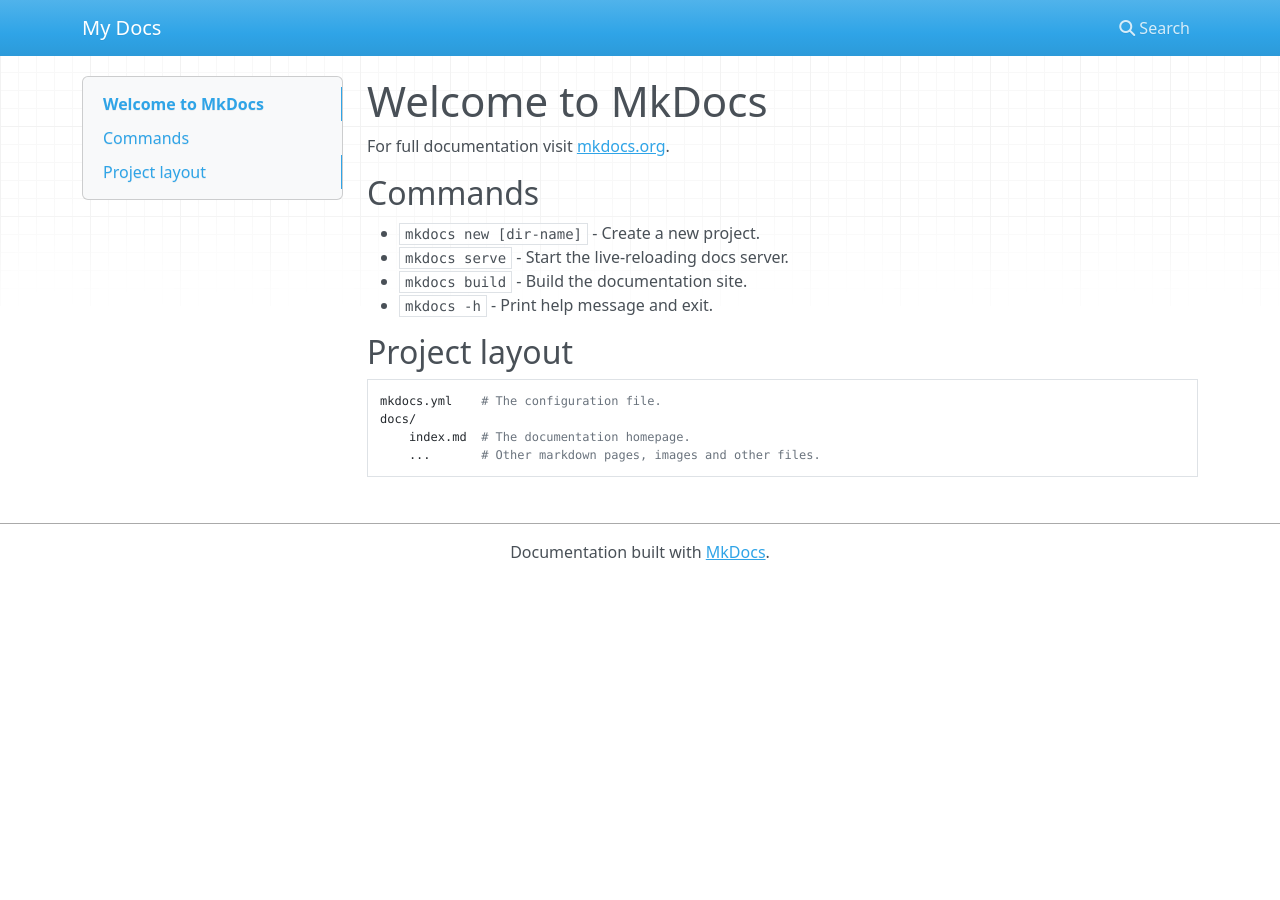
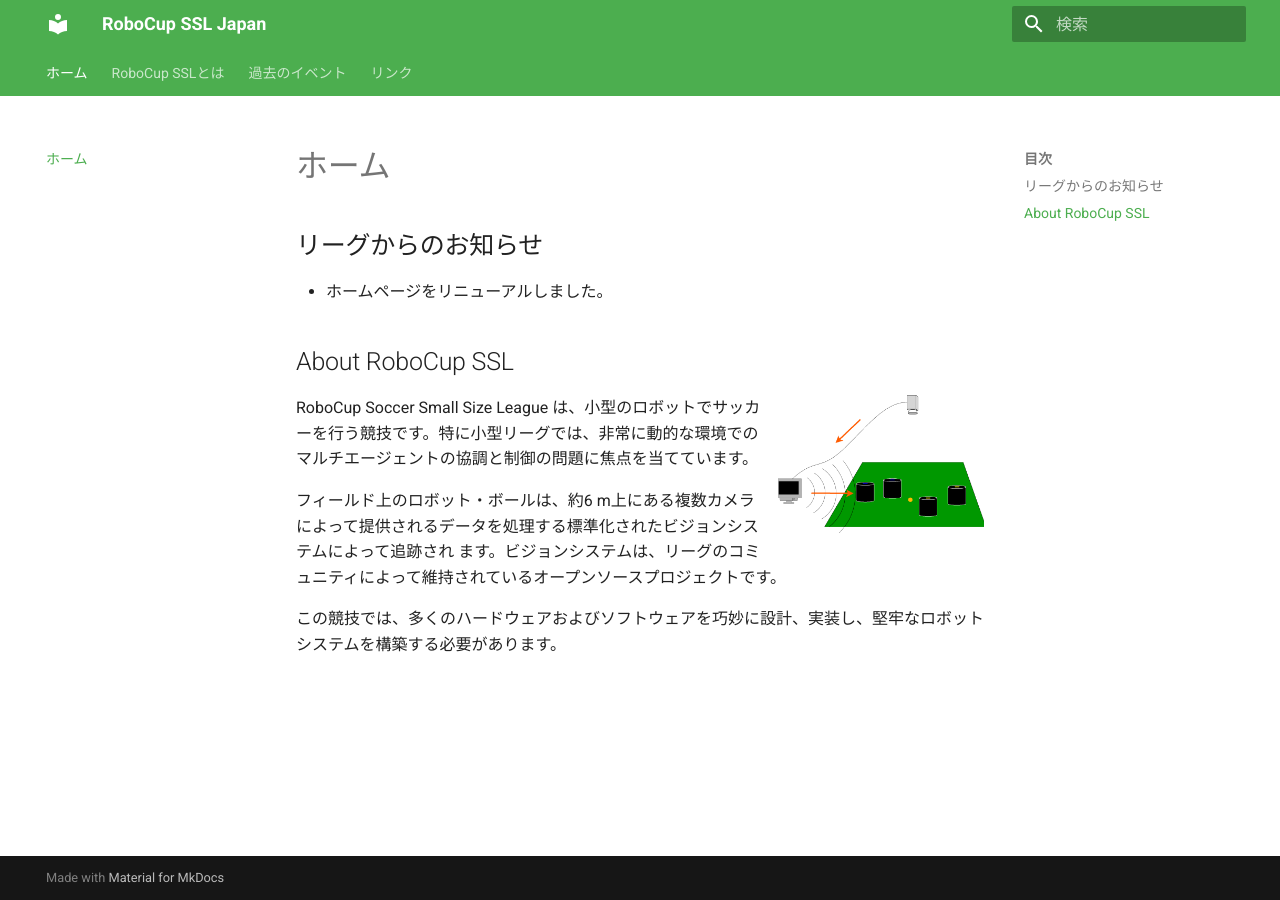
Before and after one commit to tilt-silvie/ghpages-test, an MkDocs documentation site: the page built from pages/docs/index.md, in a window 1280 px wide. Built offline with MkDocs 1.6.1 and Material for MkDocs 9.7.7, drawn with Linux system fonts in a browser that asks for light colours; nearby versions of some CDN libraries.

Commit message:
コンテンツを移植

```diff
--- a/pages/docs/index.md
+++ b/pages/docs/index.md
@@ -1,17 +1,10 @@
-# Welcome to MkDocs
+## リーグからのお知らせ
+- ホームページをリニューアルしました。
 
-For full documentation visit [mkdocs.org](https://www.mkdocs.org).
+## About RoboCup SSL
+![about robocup ssl](img/unnamed.png){: align=right width=30%}
+RoboCup Soccer Small Size League は、小型のロボットでサッカーを行う競技です。特に小型リーグでは、非常に動的な環境でのマルチエージェントの協調と制御の問題に焦点を当てています。
 
-## Commands
+フィールド上のロボット・ボールは、約6 m上にある複数カメラによって提供されるデータを処理する標準化されたビジョンシステムによって追跡され ます。ビジョンシステムは、リーグのコミュニティによって維持されているオープンソースプロジェクトです。
 
-* `mkdocs new [dir-name]` - Create a new project.
-* `mkdocs serve` - Start the live-reloading docs server.
-* `mkdocs build` - Build the documentation site.
-* `mkdocs -h` - Print help message and exit.
-
-## Project layout
-
-    mkdocs.yml    # The configuration file.
-    docs/
-        index.md  # The documentation homepage.
-        ...       # Other markdown pages, images and other files.
+この競技では、多くのハードウェアおよびソフトウェアを巧妙に設計、実装し、堅牢なロボットシステムを構築する必要があります。
--- a/pages/mkdocs.yml
+++ b/pages/mkdocs.yml
@@ -1 +1,21 @@
-site_name: My Docs
+site_name: RoboCup SSL Japan
+
+nav:
+  - ホーム: index.md
+  - RoboCup SSLとは: about.md
+  # - 予定されているイベント:
+  - 過去のイベント:
+    - 2020年以前のイベント: prev_events/20000101_2020年以前のイベント.md
+    - SSL練習試合・研究会2020: prev_events/20201122_SSL研究会.md
+  - リンク: links.md
+
+theme:
+  name: material
+  language: ja
+  palette:
+    primary: green
+  features:
+    - navigation.tabs
+
+markdown_extensions:
+  - attr_list
```
Also changed, not shown: pages/docs/about.md (added, +21 -0 lines), pages/docs/links.md (added, +17 -0 lines), pages/docs/prev_events/20000101_2020年以前のイベント.md (added, +15 -0 lines), pages/docs/prev_events/20201122_SSL研究会.md (added, +83 -0 lines), pages/docs/img/slack.png (added), pages/docs/img/unnamed.png (added).
